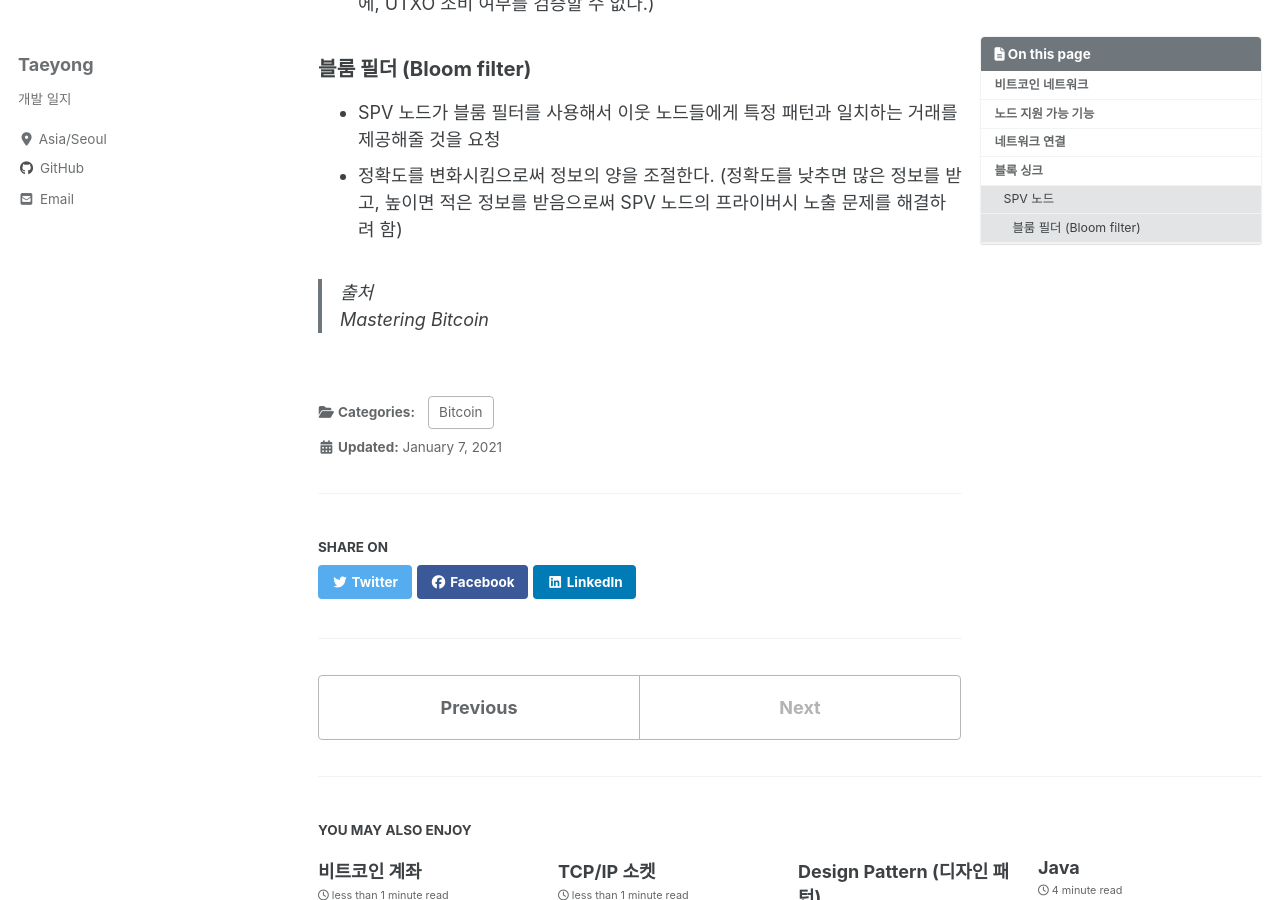
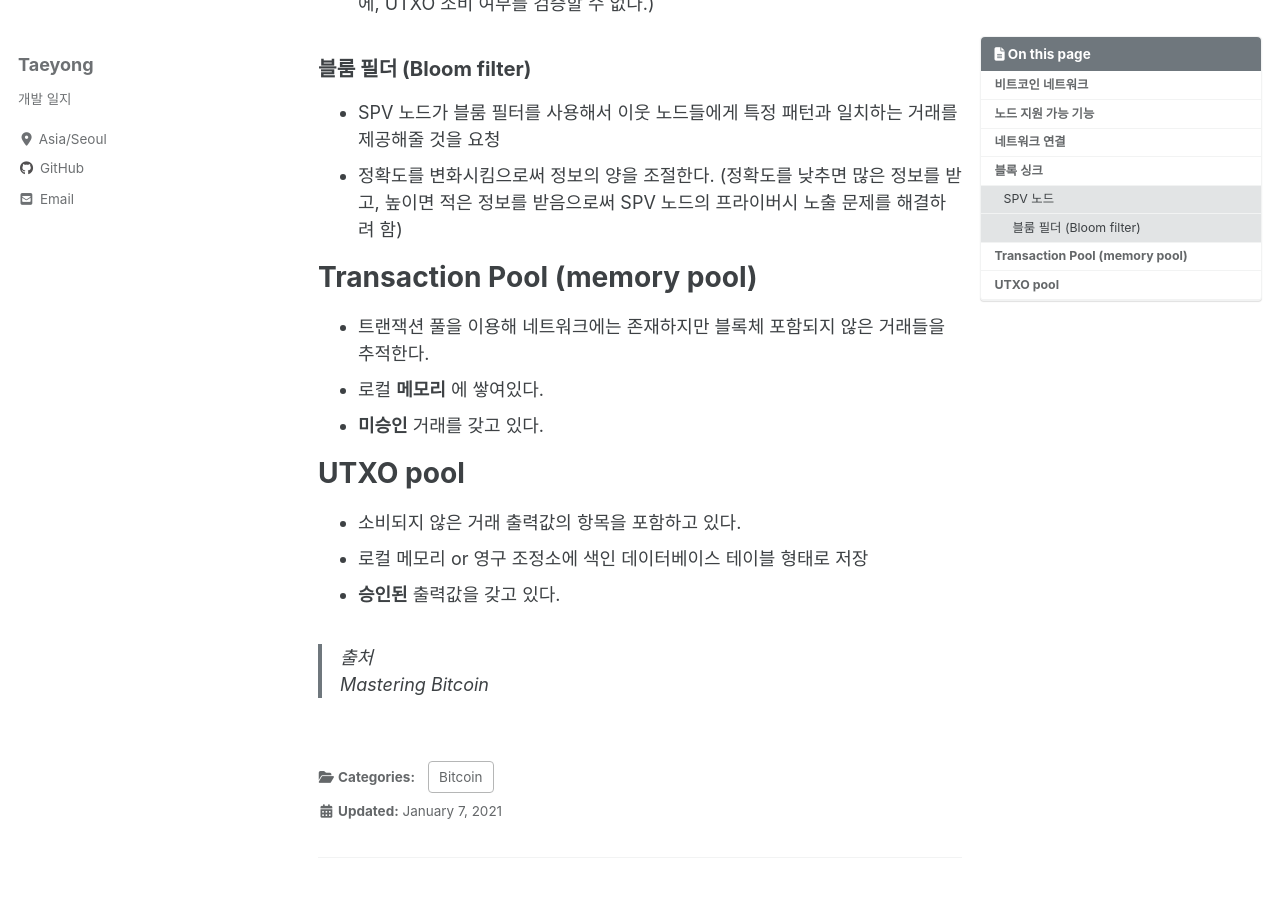
Before and after one commit to TaeYongHwang/TaeYongHwang.github.io, a Jekyll site: the page built from _posts/bitcoin/2021-01-07-bitcoin-network.md, in a window 1280 px wide and 900 px high, scrolled down 1024 px. Built offline with Jekyll 4.4.1, drawn with Linux system fonts in a browser that asks for light colours; cached includes are drawn as plain includes; nearby versions of some CDN libraries; some of the changed text lies outside the part shown.

Commit message:
bitcoin network

```diff
--- a/_posts/bitcoin/2021-01-07-bitcoin-network.md
+++ b/_posts/bitcoin/2021-01-07-bitcoin-network.md
@@ -33,7 +33,15 @@ toc_sticky: true
 - 정확도를 변화시킴으로써 정보의 양을 조절한다. (정확도를 낮추면 많은 정보를 받고, 높이면 적은 정보를 받음으로써 SPV 노드의 프라이버시 노출 문제를 해결하려 함)
 
 
+# Transaction Pool (memory pool)
+- 트랜잭션 풀을 이용해 네트워크에는 존재하지만 블록체 포함되지 않은 거래들을 추적한다.
+- 로컬 __메모리__ 에 쌓여있다.
+- __미승인__ 거래를 갖고 있다.
 
+# UTXO pool
+- 소비되지 않은 거래 출력값의 항목을 포함하고 있다.
+- 로컬 메모리 or 영구 조정소에 색인 데이터베이스 테이블 형태로 저장
+- __승인된__ 출력값을 갖고 있다.
 
 
 
```
